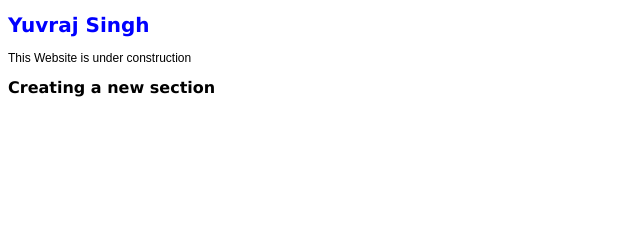
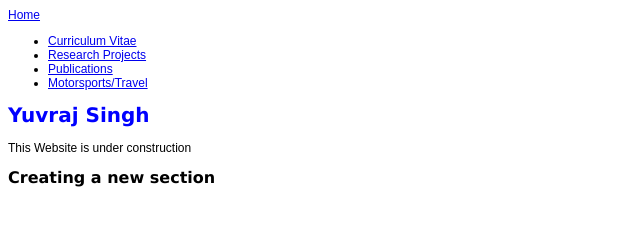
Before and after one commit to YuvrajSinghAutomotive/YuvrajSinghAutomotive.github.io, a plain HTML site: page index.html in a window 1280 px wide. Shown: the whole page, without its empty margins (0-640 px from the left). Drawn offline with Linux system fonts and the light colour scheme.

Commit message:
Added Nav Bar

```diff
--- a/index.html
+++ b/index.html
@@ -14,6 +14,17 @@
 
 
     <body>
+        <header>
+            <a href="index.html">Home</a>
+            <nav>
+                <ul>
+                    <li><a href="cv.html">Curriculum Vitae</a></li>
+                    <li><a href="res.html">Research Projects</a></li>
+                    <li><a href="pub.html">Publications</a></li>
+                    <li><a href="MotTravel.html">Motorsports/Travel</a></li>
+                </ul>
+            </nav>
+        </header>
         <h1>Yuvraj Singh</h1>
         This Website is under construction
         <h2>Creating a new section</h2>
```
